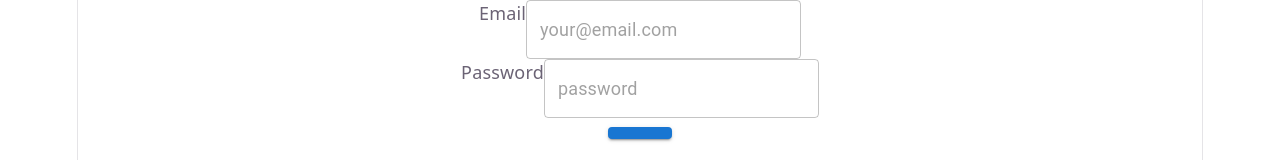
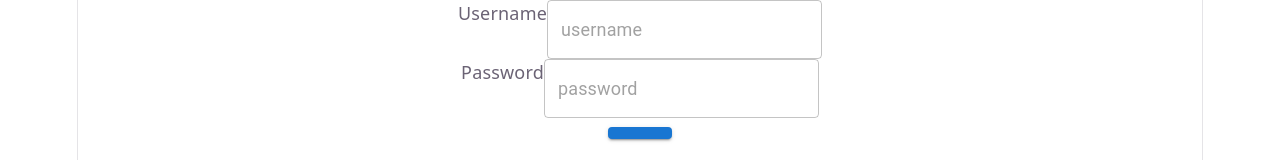
Before and after one commit to Laska254/prawko-web, a React (Vite) app: page /login in a window 1280 px wide. Shown: the top 160 px of the page. Built offline with nearby package versions, Linux system fonts and the light colour scheme.

Commit message:
Or like that

```diff
--- a/src/component/LoginForm.tsx
+++ b/src/component/LoginForm.tsx
@@ -2,37 +2,34 @@ import {useState} from "react";
 import {Button, TextField} from "@mui/material";
 import axios from "axios";
 
-interface LoginDto {
-    email: string;
-    password: string;
-}
 
 function LoginForm() {
 
-    const [email, setEmail] = useState('');
+    const [username, setUsername] = useState('');
     const [password, setPassword] = useState('');
 
-    function login() {
-        const dto: LoginDto = {
-            email,
-            password
-        }
-        axios.post("https://localhost:8080/auth/login", dto, {headers: {"Content-Type": "application/json"}});
+    async function login(e: React.FormEvent) {
+        e.preventDefault()
+        await axios.post("https://localhost:8080/auth/login", document.querySelector('#loginForm'), {
+            headers: {
+                'Content-Type': 'application/json'
+            }
+        })
     }
 
     return (
         <div>
-            <form onSubmit={login}>
+            <form id={"loginForm"} onSubmit={login}>
                 <div>
-                    <label htmlFor="email">
-                        Email
+                    <label htmlFor="username">
+                        Username
                     </label>
                     <TextField
-                        id="email"
-                        type="email"
-                        value={email}
-                        onChange={(e) => setEmail(e.target.value)}
-                        placeholder="your@email.com"
+                        id="username"
+                        type="text"
+                        value={username}
+                        onChange={(e) => setUsername(e.target.value)}
+                        placeholder="username"
                     />
                 </div>
                 <div>
```
